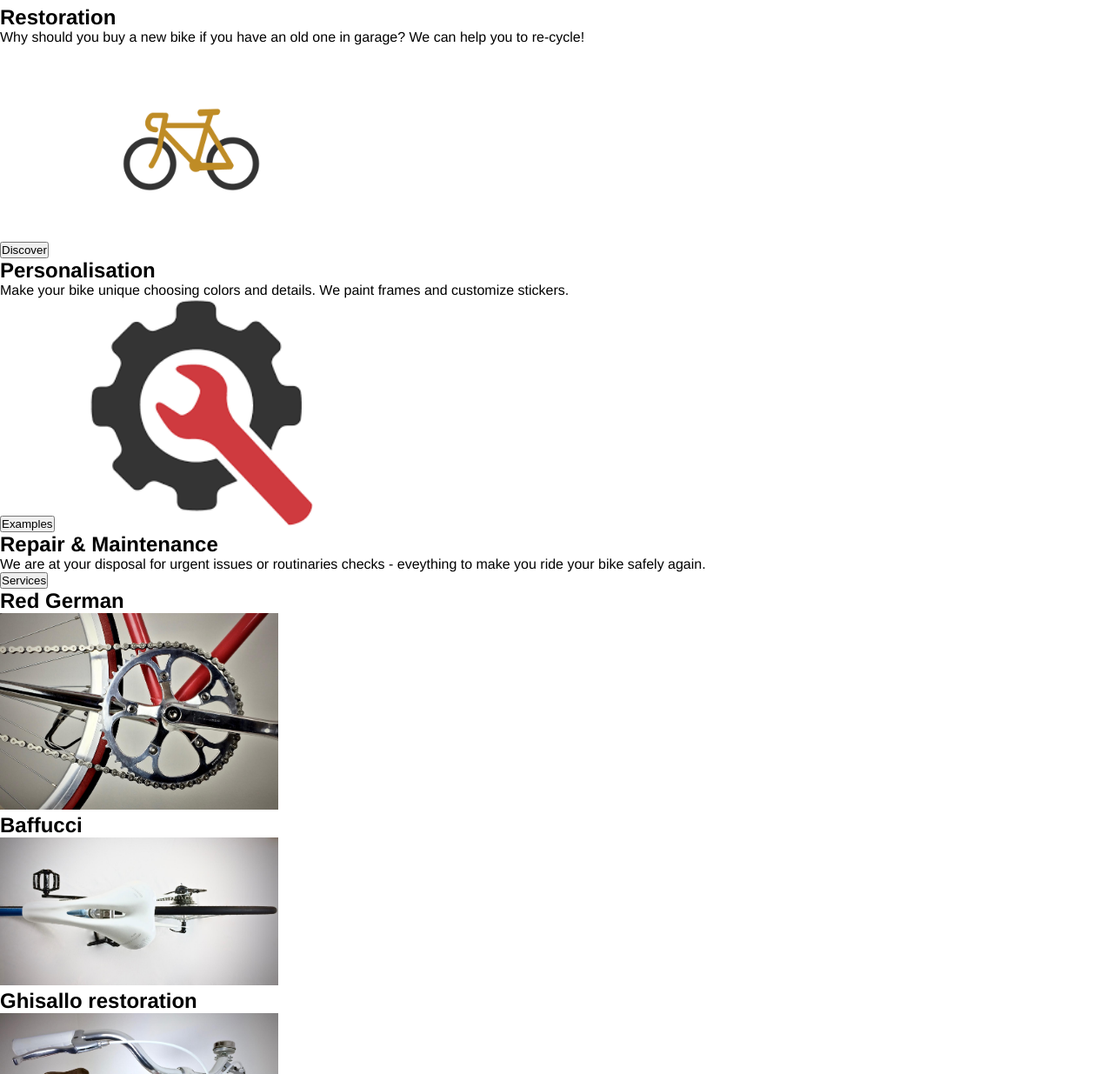
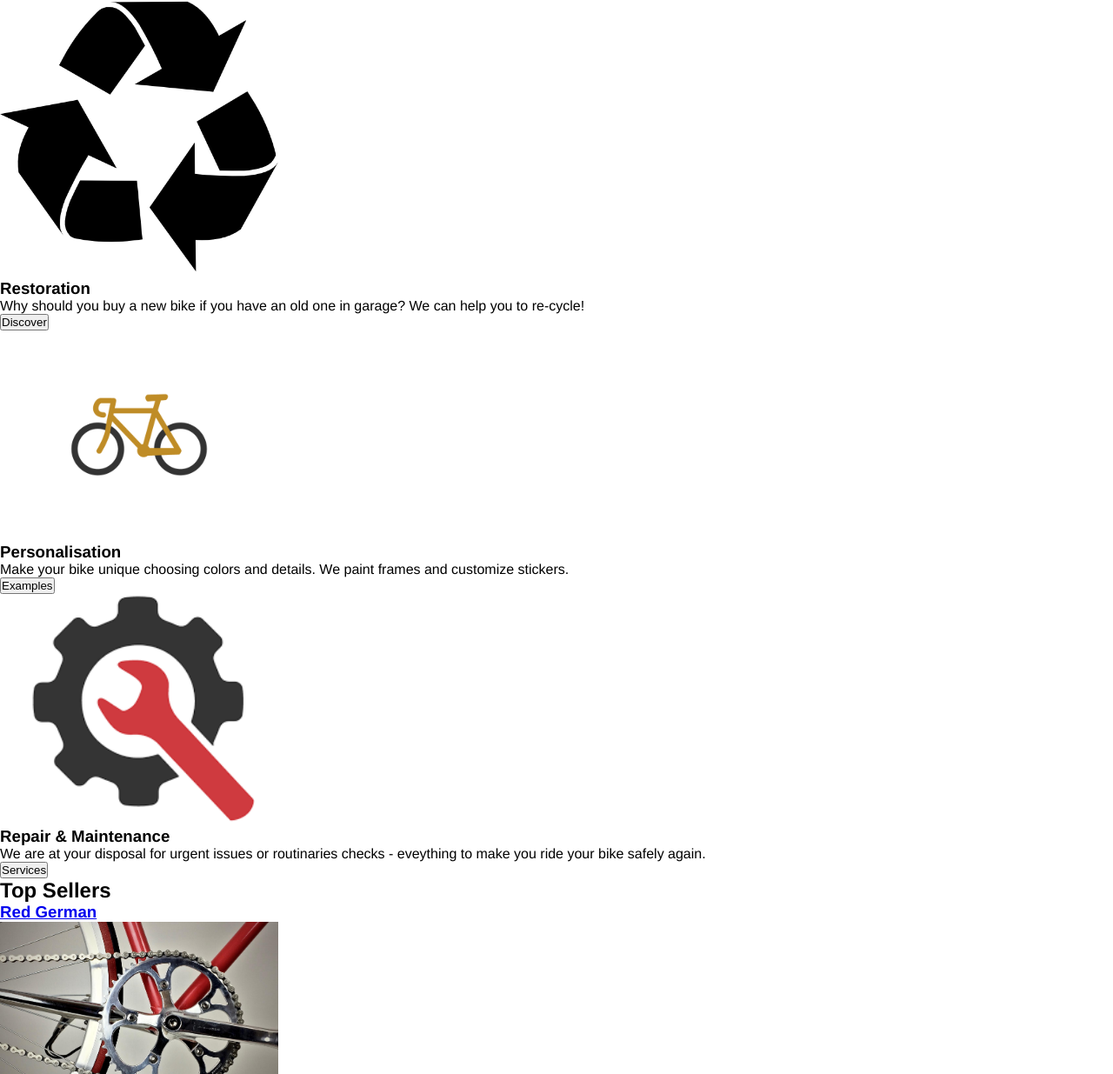
Before and after one commit to annieha11/annieha11.github.io, a plain HTML site: page u3/index.html in a window 1280 px wide. Shown: the part 793-2028 px from the top of the page at 87% size. Drawn offline with Linux system fonts and the light colour scheme.

Commit message:
Update index.html

```diff
--- a/u3/index.html
+++ b/u3/index.html
@@ -1,19 +1,12 @@
 <!DOCTYPE html>
 <html>
-
 <head>
 	<title> Unit 3 Exercise for PALO ALTO</title>
 	<link rel="stylesheet" type="text/css" href="css/style.css">
 </head>
-
 <body>
-
-	<header>
-		<img src="images/logo_PA_white.png" alt="Bold PALOALTO text followed by a bike icon" title="Paloalto bikeslogo">
-		<p id="slogan">In bikes we trust</p>
-		<button>Order a bicycle</button>
-	</header>
-
+	<header> <!-- I'll explain how floats create this effect later - jh -->
+		<img src="images/logo_PA_white.png" alt="logo">
 		<nav>
 			<a href="#">About</a>
 			<a href="#">Services</a>
@@ -21,29 +14,39 @@
 			<a href="#">Journal</a>
 			<a href="#">Contact</a>
 		</nav>
-
+	</header>
+	<section id="intro">
+		<img src="images/logo_PA_white.png" alt="Bold PALOALTO text followed by a bike icon" title="Paloalto bikeslogo">
+		<p id="slogan">In bikes we trust</p>
+		<a href="#" class="cta">Order a bicycle</a>
+	</section>
 	<section id="services">
+		<h2>Services we offer</h2>
+		<section>
 			<img src="images/S1_recycling.png" alt="recycling sign" title="restoration icon">
-		<h2>Restoration</h2>
+			<h3>Restoration</h3>
 			<p>Why should you buy a new bike if you have an old one in garage? We can help you to re-cycle!</p>
 			<button>Discover</button>
-
+		</section>
+		<section>
 			<img src="images/S2_bike-icon.png" alt="bike that is changing color" title="personalisation icon">
-		<h2>Personalisation</h2>
+			<h3>Personalisation</h3>
 			<p>Make your bike unique choosing colors and details. We paint frames and customize stickers.</p>
 			<button>Examples</button>
-
-
+		</section>
+		<section>
 			<img src="images/S3_repair.png" alt="bike broken that is fixed" title="Repair icon">
-		<h2>Repair &amp; Maintenance</h2>
+			<h3>Repair &amp; Maintenance</h3>
 			<p>We are at your disposal for urgent issues or routinaries checks - eveything to make you ride your bike safely again.</p>
 			<button>Services</button>
 		</section>
-
+	</section>
 	<section id="projects">
-		<h2>Red German</h2>
+		<h2>Top Sellers</h2>
+		<a href="#"> <!-- in this case the anchor can replace a div -->
+			<h3>Red German</h3>
 			<img src="images/red_german.jpg">
-
+		</a>
 		<h2>Baffucci</h2>
 		<img src="images/baffucci.jpg">
 
@@ -53,7 +56,6 @@
 		<h2>Wilier restoration</h2>
 		<img src="images/wilier.jpg">
 	</section>
-
 	<section>
 		<h2>Brands we like</h2>
 		<img src="images/cinelli-logo.png" alt="Letter c with wings" title="Logo Cinelli">
@@ -62,7 +64,6 @@
 		<img src="images/selle-Smarco-logo.jpg">
 		<img src="images/fulcrum-logo.png">
 	</section>
-
 	<footer>
 		<h2>Contact</h2>
 		<p>info@paloaltobikes.com</p>
@@ -70,7 +71,5 @@
 		<p>+39 OOOOOOOOO</p>
 		<p>Made with love by Michela @ GA</p>
 	</footer>
-
  </body>
-
 </html>
```
Lines whose indentation alone changed are shown as unchanged.
